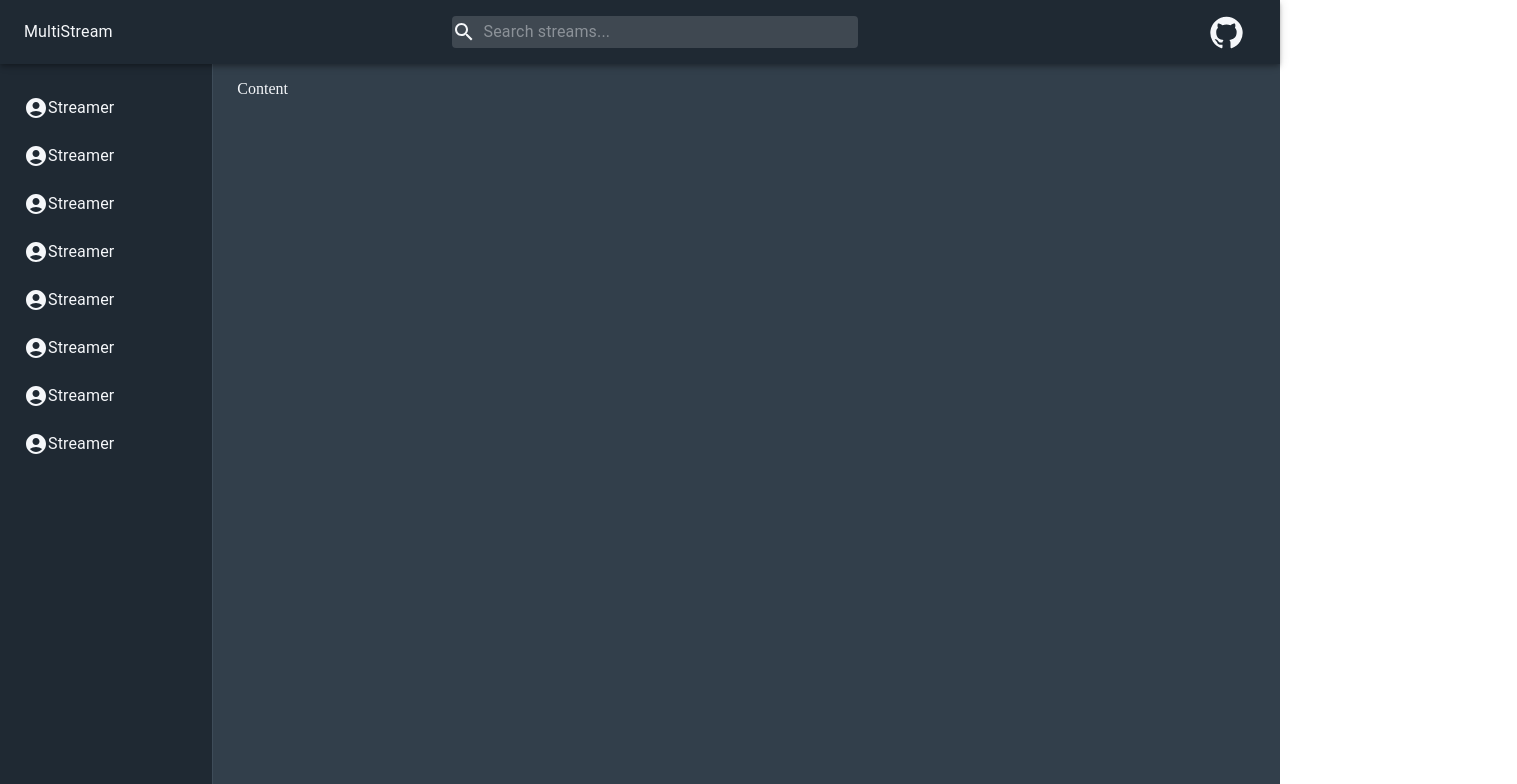
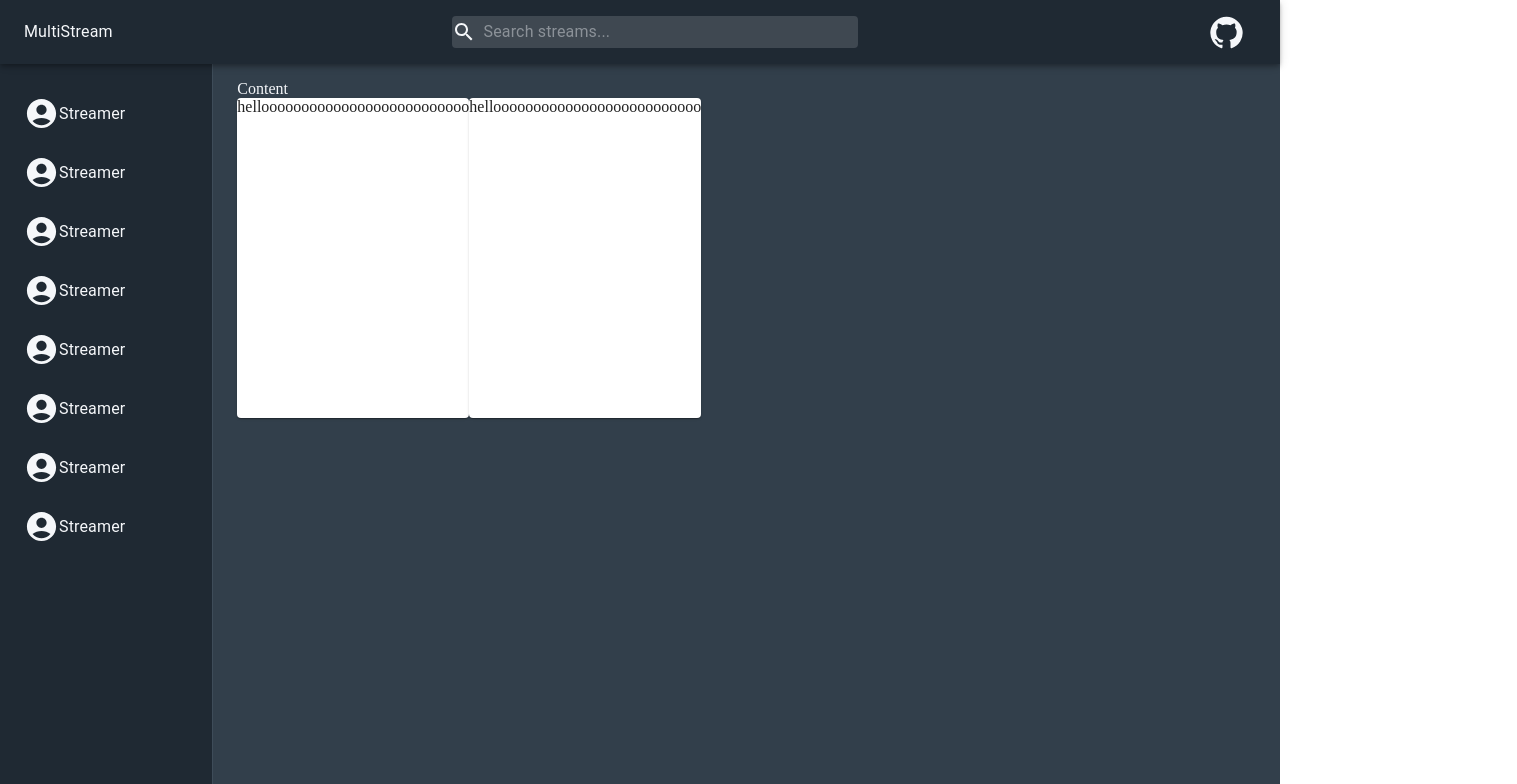
Before and after one commit to Hoshhh/twitchapp, a React (Create React App) app: page / in a window 1280 px wide. Shown: the top 784 px of the page, 1517 px wide, since content can reach past the window. Built offline with nearby package versions, Linux system fonts and the light colour scheme.

Commit message:
Content section UI work

```diff
--- a/src/components/Content.jsx
+++ b/src/components/Content.jsx
@@ -1,5 +1,5 @@
 import React from 'react';
-import { makeStyles } from '@material-ui/core';
+import { Box, makeStyles, Paper } from '@material-ui/core';
 import Container from '@mui/material/Container';
 
 const useStyles = makeStyles((theme) => ({
@@ -15,6 +15,10 @@ const Content = () => {
   const classes = useStyles()
   return <Container className={classes.container} maxWidth={false}>
     Content
+    <Box sx={{ display: 'flex', flexWrap: 'wrap', width: 1280, height: 320}}>
+      <Paper>helloooooooooooooooooooooooooo</Paper>
+      <Paper>helloooooooooooooooooooooooooo</Paper>
+    </Box>
   </Container>;
 };
 
--- a/src/components/Leftbar.jsx
+++ b/src/components/Leftbar.jsx
@@ -34,35 +34,35 @@ const Leftbar = () => {
     const classes = useStyles();
   return <Container className={classes.container}>
     <div className={classes.item}>
-      <AccountCircle />
+      <AccountCircle fontSize="large" />
       <Typography className={classes.text}>Streamer</Typography>
     </div>
     <div className={classes.item}>
-      <AccountCircle />
+      <AccountCircle fontSize="large" />
       <Typography className={classes.text}>Streamer</Typography>
     </div>
     <div className={classes.item}>
-      <AccountCircle />
+      <AccountCircle fontSize="large" />
       <Typography className={classes.text}>Streamer</Typography>
     </div>
     <div className={classes.item}>
-      <AccountCircle />
+      <AccountCircle fontSize="large" />
       <Typography className={classes.text}>Streamer</Typography>
     </div>
     <div className={classes.item}>
-      <AccountCircle />
+      <AccountCircle fontSize="large" />
       <Typography className={classes.text}>Streamer</Typography>
     </div>
     <div className={classes.item}>
-      <AccountCircle />
+      <AccountCircle fontSize="large" />
       <Typography className={classes.text}>Streamer</Typography>
     </div>
     <div className={classes.item}>
-      <AccountCircle />
+      <AccountCircle fontSize="large" />
       <Typography className={classes.text}>Streamer</Typography>
     </div>
     <div className={classes.item}>
-      <AccountCircle />
+      <AccountCircle fontSize="large" />
       <Typography className={classes.text}>Streamer</Typography>
     </div>
   </Container>
```
